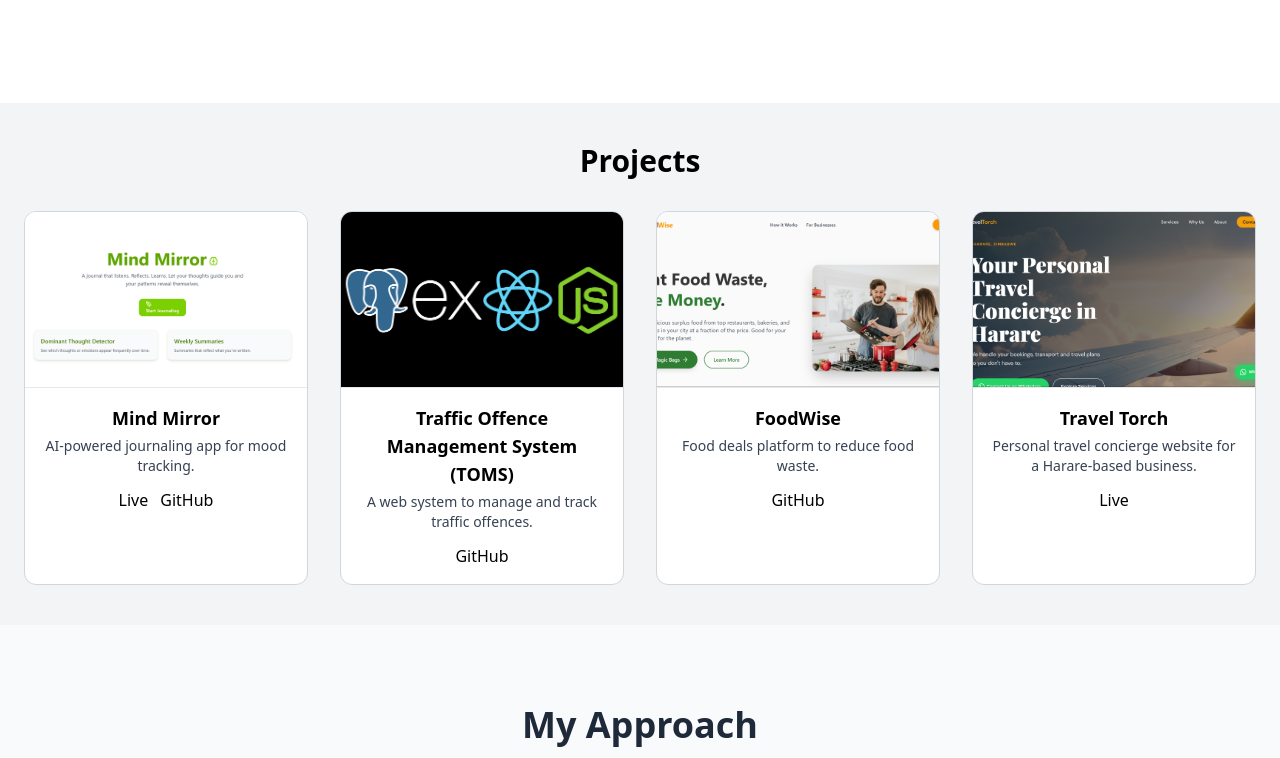
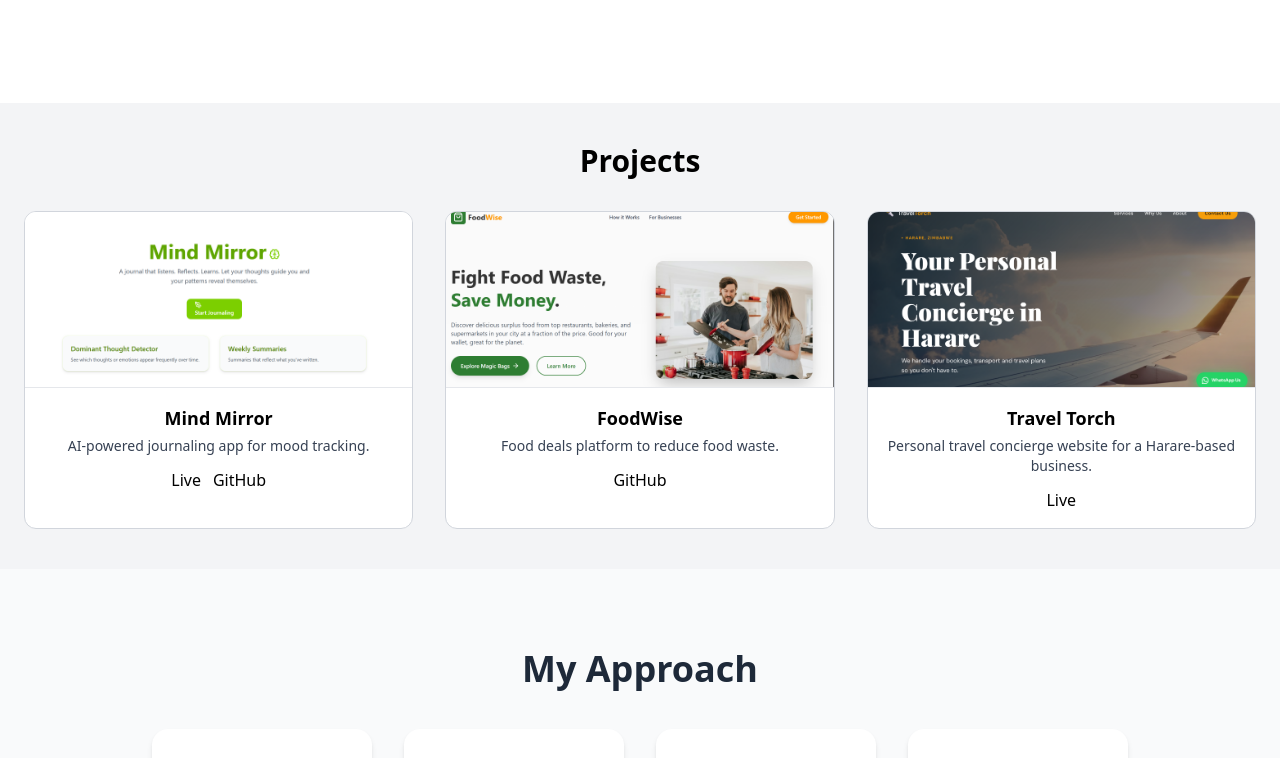
Before and after one commit to tinoMukaro/portfolio, a React (Vite) app: page / in a window 1280 px wide. Shown: the part 409-1167 px from the top of the page. Built offline with nearby package versions, Linux system fonts and the light colour scheme.

Commit message:
update projects

```diff
--- a/src/data/projectsData.js
+++ b/src/data/projectsData.js
@@ -14,17 +14,7 @@
     techStack: ["React", "Express", "Hugging Face API"],
   },
   {
-    id: 2,
-    title: "Traffic Offence Management System (TOMS)",
-    image: "/toms.jpg",
-    shortDesc: "A web system to manage and track traffic offences.",
-    repoLink: "https://github.com/tinoMukaro/TOMS",
-    details:
-      "TOMS enables authorities to record, manage, and resolve traffic offences efficiently. It supports authentication, role-based access, and dynamic fine adjustments.",
-    techStack: ["React", "Express", "PostgreSQL"],
-  },
-  {
-  id: 3,
+  id: 2,
   title: "FoodWise",
   image: "/foodwise.png",
   shortDesc: "Food deals platform to reduce food waste.",
@@ -41,7 +31,7 @@
   techStack: ["React", "Express", "PostgreSQL", "Drizzle ORM"],
 },
 {
-id: 4,
+id: 3,
 title: "Travel Torch",
 image: "/traveltorch.png",
 shortDesc: "Personal travel concierge website for a Harare-based business.",
```
